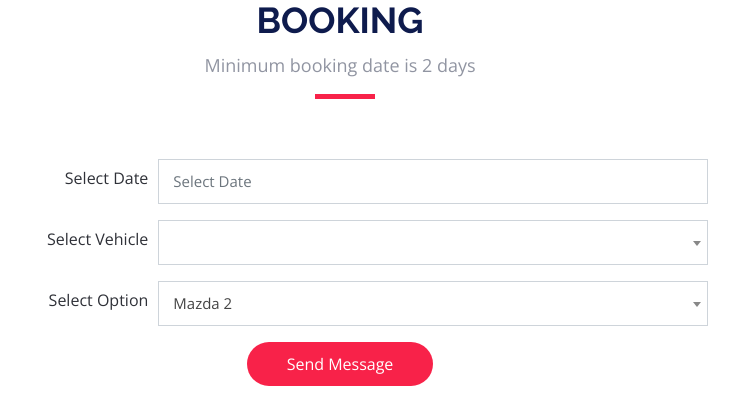
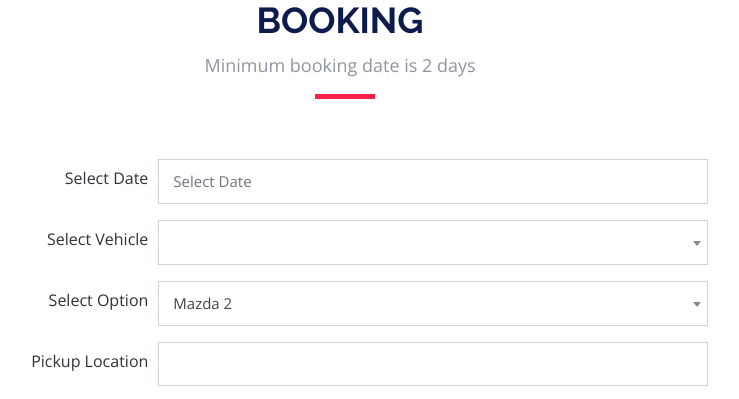
Before and after one commit to LittleHappyTree/lentera, a CodeIgniter app: page /database/index.php/en/booking in a window 1280 px wide. Shown: the part 131-530 px from the top of the page, without its empty margins (300-1039 px from the left). Run offline with CodeIgniter, Linux system fonts and the light colour scheme; data that the repository does not hold is empty; some libraries are stand-ins or nearby versions.

Commit message:
add google maps api

```diff
--- a/application/views/booking/booking.php
+++ b/application/views/booking/booking.php
@@ -50,6 +50,20 @@
                 <div class="validation"></div>
               </div>
             </div>
+            <div class="form-row">
+              <label for="staticEmail" class="col-sm-4 col-form-label text-right">Pickup Location</label>
+              <div class="form-group col-md-6">
+                <input type="text" name="pickup" id="pac-input" class="form-control" style="background: #fff" required />
+                <span id="alert-date" style="color:#f82249"><small id="alert-text"></small></span>
+                <div class="validation"></div>
+              </div>
+            </div>
+            <div class="form-row">
+              <label for="staticEmail" class="col-sm-4 col-form-label text-right">&nbsp;</label>
+              <div class="form-group col-md-6">
+                <div id="map"></div>
+              </div>
+            </div>
             <div class="text-center"><button type="submit" id="submit-book">Send Message</button></div>
           </form>
         </div>
@@ -57,3 +71,73 @@
       </div>
     </section><!-- #booking -->
 </main>
+<script>
+function initAutocomplete() {
+    var map = new google.maps.Map(document.getElementById('map'), {
+        center: {
+            lat: -33.8688,
+            lng: 151.2195
+        },
+        zoom: 13,
+        mapTypeId: 'roadmap'
+    });
+
+    // Membuat Kotak pencarian terhubung dengan tampilan map
+    var input = document.getElementById('pac-input');
+    var searchBox = new google.maps.places.SearchBox(input);
+    map.controls[google.maps.ControlPosition.TOP_LEFT].push(input);
+
+    map.addListener('bounds_changed', function() {
+        searchBox.setBounds(map.getBounds());
+    });
+
+    var markers = [];
+    // Mengaktifkan detail pada suatu tempat ketika pengguna
+    // memilih salah satu dari daftar prediksi tempat
+    searchBox.addListener('places_changed', function() {
+        var places = searchBox.getPlaces();
+
+        if (places.length == 0) {
+            return;
+        }
+
+        // menghilangkan marker tempat sebelumnya
+        markers.forEach(function(marker) {
+            marker.setMap(null);
+        });
+        markers = [];
+
+        // Untuk setiap tempat, dapatkan icon, nama dan tempat.
+        var bounds = new google.maps.LatLngBounds();
+        places.forEach(function(place) {
+            if (!place.geometry) {
+                console.log("Returned place contains no geometry");
+                return;
+            }
+            var icon = {
+                url: place.icon,
+                size: new google.maps.Size(71, 71),
+                origin: new google.maps.Point(0, 0),
+                anchor: new google.maps.Point(17, 34),
+                scaledSize: new google.maps.Size(25, 25)
+            };
+
+            // Membuat Marker untuk setiap tempat
+            markers.push(new google.maps.Marker({
+                map: map,
+                icon: icon,
+                title: place.name,
+                position: place.geometry.location
+            }));
+
+            if (place.geometry.viewport) {
+                bounds.union(place.geometry.viewport);
+            } else {
+                bounds.extend(place.geometry.location);
+            }
+        });
+        map.fitBounds(bounds);
+    });
+}
+</script>
+<script src="https://maps.googleapis.com/maps/api/js?key=AIzaSyDjwUmT_Cm1yaP_b2AaDdMy-TS4AhqqLlY&libraries=places&callback=initAutocomplete"></script>
```
